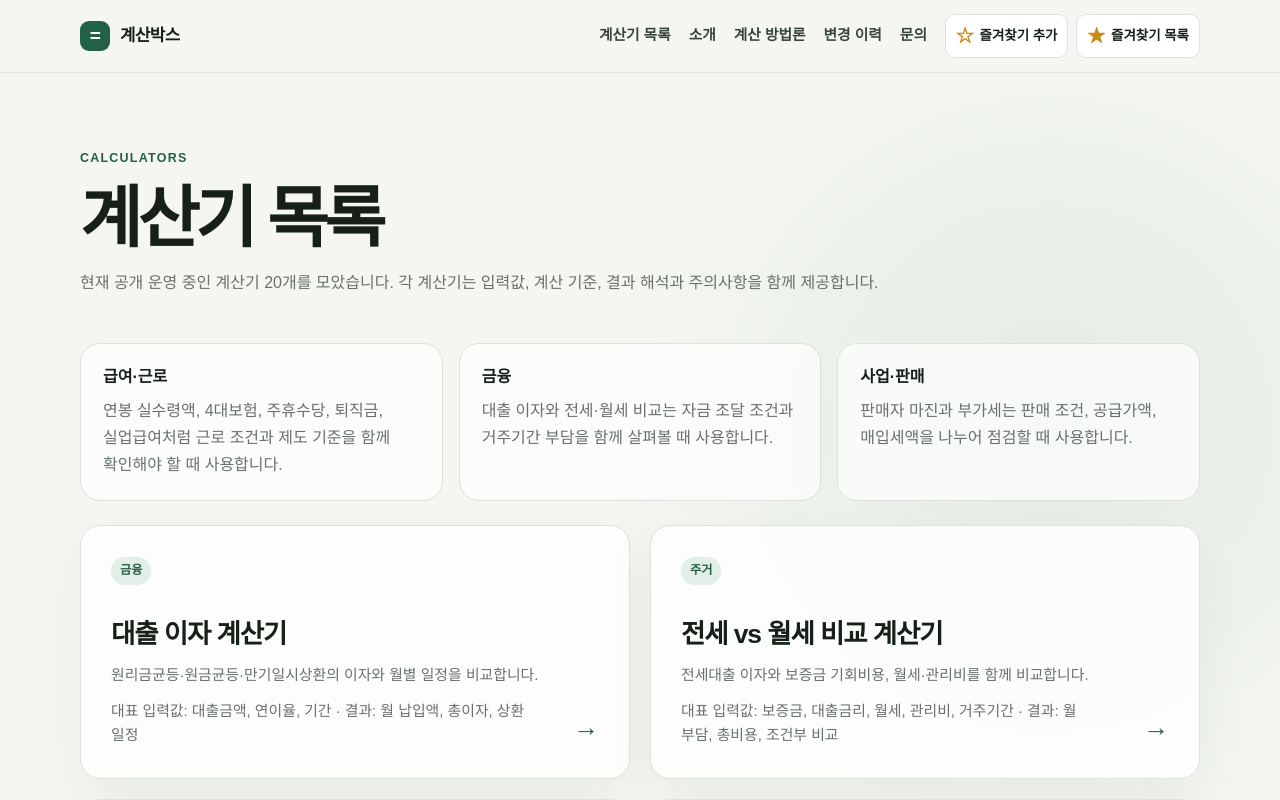
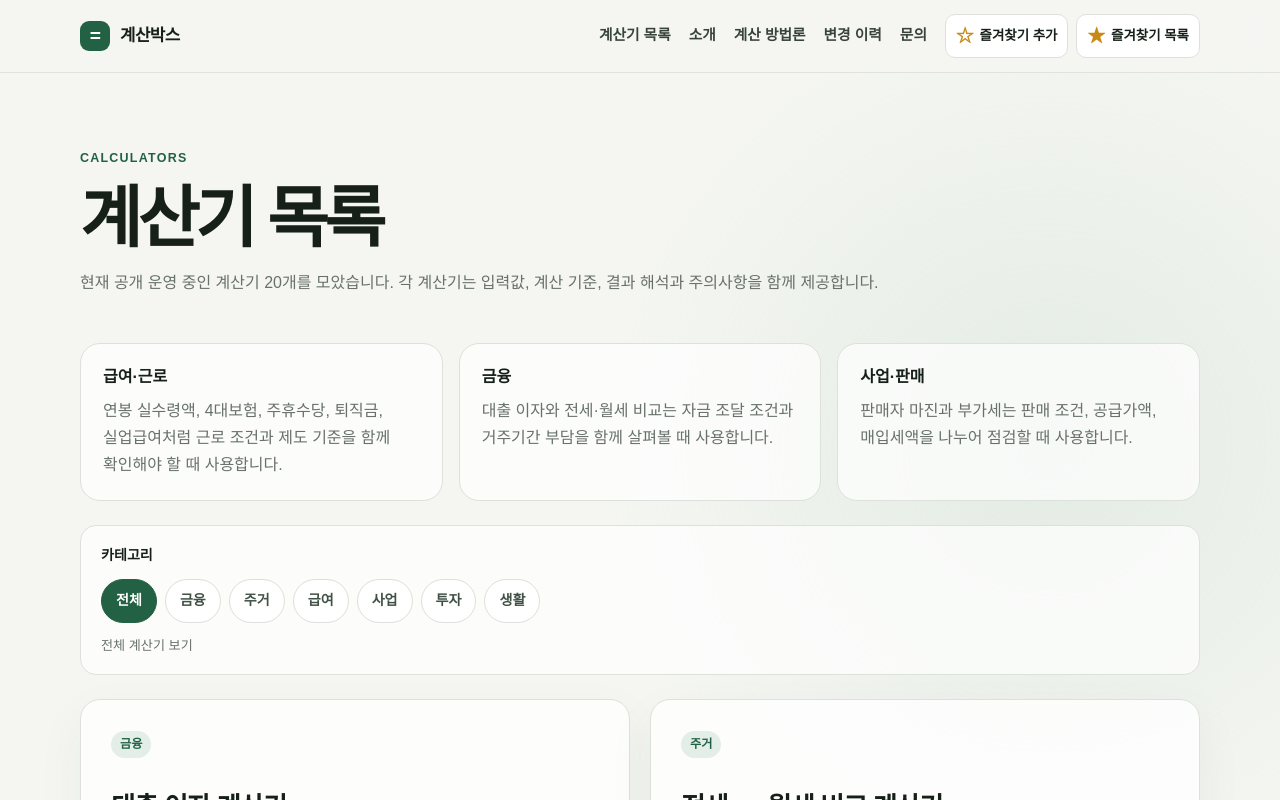
Before and after one commit to JulGi-Park/integrated-calculator, a Next.js app: page /calculators in a window 1280 px wide. Shown: the top 800 px of the page. Built offline with nearby package versions, Linux system fonts and the light colour scheme.

Commit message:
feat: add calculator category filters

```diff
--- a/app/calculators/page.tsx
+++ b/app/calculators/page.tsx
@@ -1,4 +1,5 @@
 import type { Metadata } from "next";
+import { CalculatorCategoryFilter } from "@/components/calculators/CalculatorCategoryFilter";
 import {
   isTrainingCertificateCostCalculatorEnabled,
   TRAINING_CERTIFICATE_COST_PUBLICATION,
@@ -69,9 +70,10 @@ export default function CalculatorsPage() {
         </article>
       </div>
 
-      <div className="calculator-grid" role="list">
+      <CalculatorCategoryFilter>
         <a
           className="calculator-card"
+          data-category="금융"
           href="/calculators/loan/"
           role="listitem"
         >
@@ -94,6 +96,7 @@ export default function CalculatorsPage() {
 
         <a
           className="calculator-card"
+          data-category="주거"
           href="/calculators/rent-vs-jeonse/"
           role="listitem"
         >
@@ -111,6 +114,7 @@ export default function CalculatorsPage() {
 
         <a
           className="calculator-card"
+          data-category="급여"
           href="/calculators/salary/"
           role="listitem"
         >
@@ -133,6 +137,7 @@ export default function CalculatorsPage() {
 
         <a
           className="calculator-card"
+          data-category="급여"
           href="/calculators/social-insurance/"
           role="listitem"
         >
@@ -155,6 +160,7 @@ export default function CalculatorsPage() {
 
         <a
           className="calculator-card"
+          data-category="사업"
           href="/calculators/seller-margin/"
           role="listitem"
         >
@@ -174,6 +180,7 @@ export default function CalculatorsPage() {
 
         <a
           className="calculator-card"
+          data-category="사업"
           href="/calculators/vat-profit/"
           role="listitem"
         >
@@ -196,6 +203,7 @@ export default function CalculatorsPage() {
 
         <a
           className="calculator-card"
+          data-category="급여"
           href="/calculators/labor-pay/"
           role="listitem"
         >
@@ -218,6 +226,7 @@ export default function CalculatorsPage() {
 
         <a
           className="calculator-card"
+          data-category="급여"
           href="/calculators/severance/"
           role="listitem"
         >
@@ -240,6 +249,7 @@ export default function CalculatorsPage() {
 
         <a
           className="calculator-card"
+          data-category="급여"
           href="/calculators/unemployment/"
           role="listitem"
         >
@@ -262,6 +272,7 @@ export default function CalculatorsPage() {
 
         <a
           className="calculator-card"
+          data-category="급여"
           href="/calculators/parental-leave/"
           role="listitem"
         >
@@ -302,7 +313,7 @@ export default function CalculatorsPage() {
               ]]
             : []),
         ].map(([category, title, href, description]) => (
-          <a className="calculator-card" href={href} role="listitem" key={href}>
+          <a className="calculator-card" data-category={category} href={href} role="listitem" key={href}>
             <div>
               <span className="calculator-card__category">{category}</span>
               <h2>{title}</h2>
@@ -311,7 +322,7 @@ export default function CalculatorsPage() {
             <span className="calculator-card__arrow" aria-hidden="true">→</span>
           </a>
         ))}
-      </div>
+      </CalculatorCategoryFilter>
     </section>
   );
 }
--- a/app/globals.css
+++ b/app/globals.css
@@ -366,6 +366,58 @@ a:focus-visible {
   line-height: 1.7;
 }
 
+.calculator-filter {
+  display: grid;
+  gap: 12px;
+  margin: 0 0 24px;
+  padding: 18px 20px;
+  border: 1px solid var(--line);
+  border-radius: 16px;
+  background: rgba(255, 255, 255, 0.72);
+}
+
+.calculator-filter__label {
+  color: var(--text);
+  font-size: 0.88rem;
+  font-weight: 800;
+}
+
+.calculator-filter__buttons {
+  display: flex;
+  flex-wrap: wrap;
+  gap: 8px;
+}
+
+.calculator-filter__buttons button {
+  min-height: 44px;
+  padding: 8px 14px;
+  border: 1px solid var(--line);
+  border-radius: 999px;
+  background: var(--surface);
+  color: #425148;
+  font: inherit;
+  font-size: 0.88rem;
+  font-weight: 700;
+  cursor: pointer;
+}
+
+.calculator-filter__buttons button:hover,
+.calculator-filter__buttons button.is-selected {
+  border-color: var(--accent);
+  background: var(--accent);
+  color: #fff;
+}
+
+.calculator-filter__buttons button:focus-visible {
+  outline: 3px solid rgba(35, 97, 68, 0.35);
+  outline-offset: 2px;
+}
+
+.calculator-filter__status {
+  color: var(--muted);
+  font-size: 0.82rem;
+}
+
 .calculator-card {
   display: flex;
   min-height: 240px;
--- /dev/null
+++ b/components/calculators/CalculatorCategoryFilter.tsx
@@ -0,0 +1,74 @@
+"use client";
+
+import {
+  Children,
+  cloneElement,
+  isValidElement,
+  useMemo,
+  useState,
+  type ReactElement,
+  type ReactNode,
+} from "react";
+
+type CalculatorCardProps = {
+  "data-category"?: string;
+  hidden?: boolean;
+  "aria-hidden"?: boolean;
+};
+
+type CalculatorCard = ReactElement<CalculatorCardProps>;
+
+function isCalculatorCard(child: ReactNode): child is CalculatorCard {
+  return isValidElement<CalculatorCardProps>(child) && Boolean(child.props["data-category"]);
+}
+
+export function CalculatorCategoryFilter({ children }: { children: ReactNode }) {
+  const cards = Children.toArray(children).filter(isCalculatorCard);
+  const categories = useMemo(
+    () => [
+      "전체",
+      ...new Set(
+        cards
+          .map((card) => card.props["data-category"])
+          .filter((category): category is string => Boolean(category)),
+      ),
+    ],
+    [cards],
+  );
+  const [selectedCategory, setSelectedCategory] = useState("전체");
+
+  return (
+    <>
+      <div className="calculator-filter" aria-label="계산기 카테고리">
+        <span className="calculator-filter__label">카테고리</span>
+        <div className="calculator-filter__buttons" role="group" aria-label="계산기 카테고리 선택">
+          {categories.map((category) => (
+            <button
+              type="button"
+              key={category}
+              aria-pressed={selectedCategory === category}
+              className={selectedCategory === category ? "is-selected" : undefined}
+              onClick={() => setSelectedCategory(category)}
+            >
+              {category}
+            </button>
+          ))}
+        </div>
+        <span className="calculator-filter__status" role="status" aria-live="polite">
+          {selectedCategory === "전체" ? "전체 계산기" : `${selectedCategory} 계산기`} 보기
+        </span>
+      </div>
+
+      <div className="calculator-grid" role="list">
+        {cards.map((card) => {
+          const isHidden =
+            selectedCategory !== "전체" && card.props["data-category"] !== selectedCategory;
+          return cloneElement(card, {
+            hidden: isHidden,
+            "aria-hidden": isHidden,
+          });
+        })}
+      </div>
+    </>
+  );
+}
```
Also changed, not shown: 1 other file (tests, documents, lock files or other folders).
